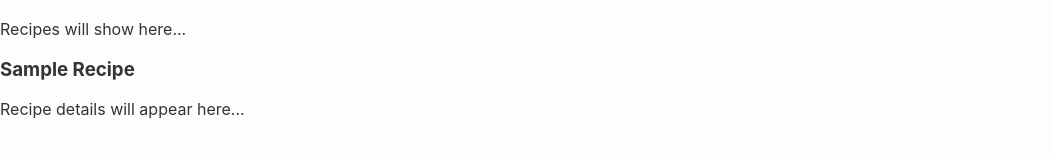
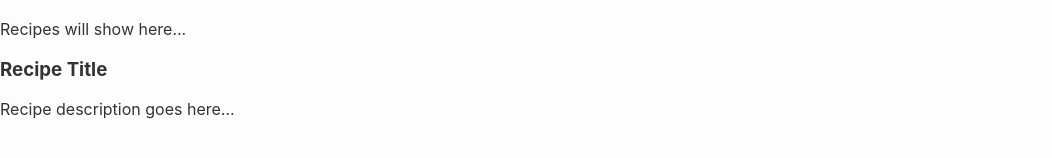
Before and after one commit to anng9792/meal-planner, a React (Vite) app: page / in a window 1280 px wide. Shown: the part 438-596 px from the top of the page, without its empty margins (0-1052 px from the left). Built offline with nearby package versions, Linux system fonts and the light colour scheme.

Commit message:
Update RecipeCard.jsx

```diff
--- a/src/components/RecipeCard.jsx
+++ b/src/components/RecipeCard.jsx
@@ -1,9 +1,10 @@
 function RecipeCard() {
   return (
     <div id="recipe-card">
-      <h3>Sample Recipe</h3>
-      <p>Recipe details will appear here...</p>
+      <h3>Recipe Title</h3>
+      <p>Recipe description goes here...</p>
     </div>
   )
 }
+
 export default RecipeCard
```
